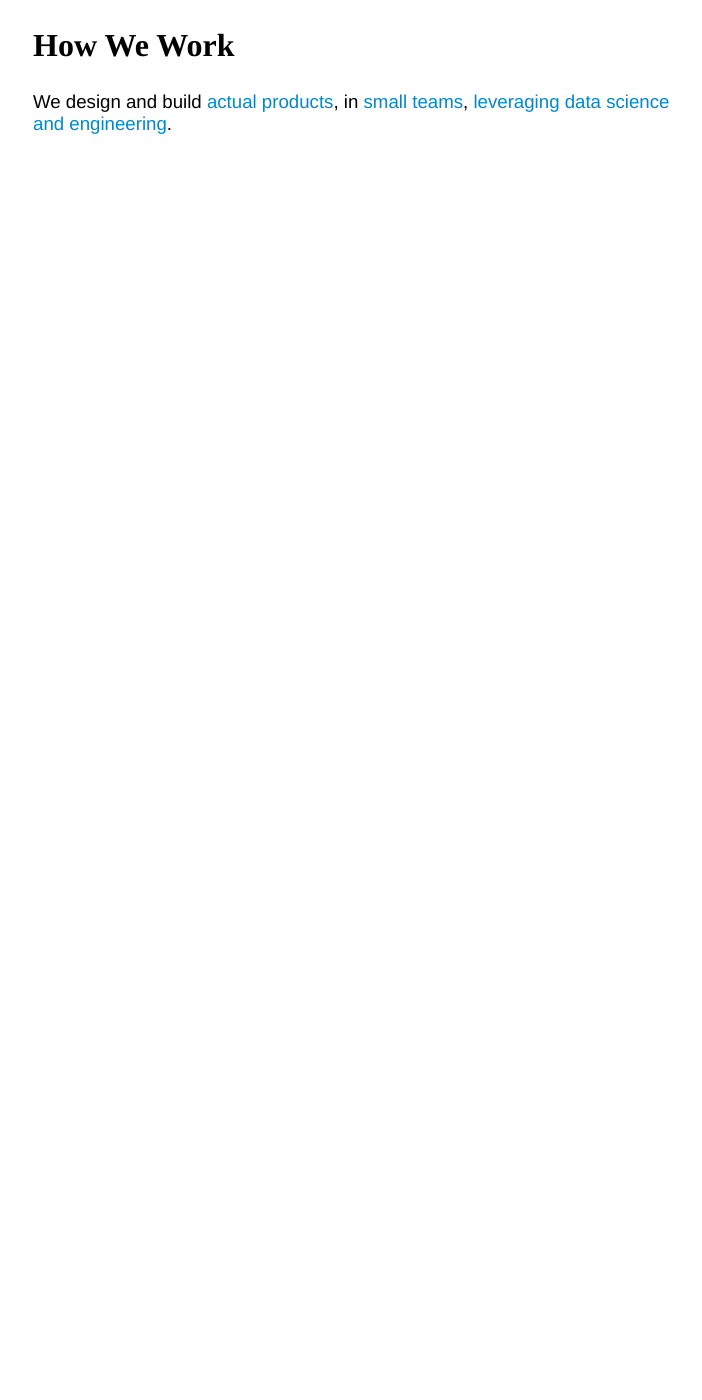
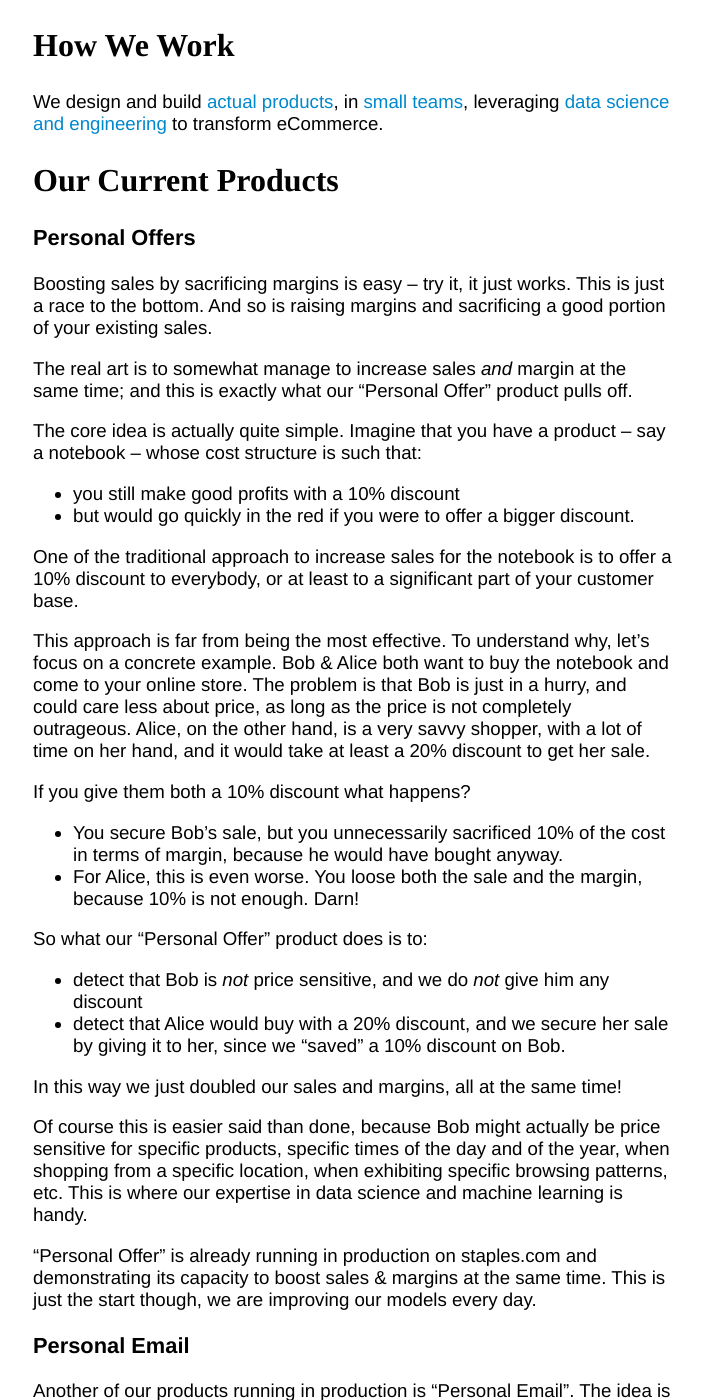
Before and after one commit to staples-sparx/StaplesLabs.github.io, a Jekyll site: the page built from what-we-do.md, in a window 1280 px wide and 1400 px high, scrolled down 479 px. Shown: the whole window, without its empty margins (287-989 px from the left). Built offline with Jekyll 4.4.1, drawn with Linux system fonts in a browser that asks for light colours; before the commit the page ends 900 px from its top, so only the background shows below that; some of the changed text lies outside the part shown.

Commit message:
what-we-do

```diff
--- a/what-we-do.md
+++ b/what-we-do.md
@@ -5,18 +5,127 @@ layout: default
 
 # What We Do
 
-We tackle problems others have not been able to solve. We license
-great content, build systems at scale and use data to push the
-business forward
+We are tasked to design and engineer the products that will shape
+Staples' future.
 
 ## Our Vision
 
-Use data and technology to drive eCommerce functions to the point
-where every customer experience is personal, "indistiguisable from
-magic", and each business process is optimized.
+Use data and technology to drive eCommerce to the point where every
+business process is optimized, and where every customer experience is
+special, personal, "indistinguishable from magic".
 
 ## How We Work
 
 We design and build [actual products](/who-we-are#actual-products), in
-[small teams](/who-we-are#small-teams),
-[leveraging data science and engineering](/who-we-are#data-science--engineering-excellence).
+[small teams](/who-we-are#small-teams), leveraging
+[data science and engineering](/who-we-are#data-science--engineering-excellence)
+to transform eCommerce.
+
+## Our Current Products
+
+### Personal Offers
+
+Boosting sales by sacrificing margins is easy -- try it, it just
+works. This is just a race to the bottom. And so is raising margins
+and sacrificing a good portion of your existing sales.
+
+The real art is to somewhat manage to increase sales _and_ margin at
+the same time; and this is exactly what our "Personal Offer" product
+pulls off.
+
+The core idea is actually quite simple. Imagine that you have a
+product -- say a notebook -- whose cost structure is such that:
+- you still make good profits with a 10% discount
+- but would go quickly in the red if you were to offer a bigger discount.
+
+One of the traditional approach to increase sales for the notebook is
+to offer a 10% discount to everybody, or at least to a significant
+part of your customer base.
+
+This approach is far from being the most effective. To understand why,
+let's focus on a concrete example. Bob & Alice both want to buy the
+notebook and come to your online store. The problem is that Bob is
+just in a hurry, and could care less about price, as long as the price
+is not completely outrageous. Alice, on the other hand, is a very
+savvy shopper, with a lot of time on her hand, and it would take at
+least a 20% discount to get her sale.
+
+If you give them both a 10% discount what happens?
+- You secure Bob's sale, but you unnecessarily sacrificed 10% of the
+  cost in terms of margin, because he would have bought anyway.
+- For Alice, this is even worse. You loose both the sale and the
+  margin, because 10% is not enough. Darn!
+
+So what our "Personal Offer" product does is to:
+- detect that Bob is _not_ price sensitive, and we do _not_ give him
+  any discount
+- detect that Alice would buy with a 20% discount, and we secure her
+  sale by giving it to her, since we "saved" a 10% discount on Bob.
+
+In this way we just doubled our sales and margins, all at the same
+time!
+
+Of course this is easier said than done, because Bob might actually be
+price sensitive for specific products, specific times of the day and
+of the year, when shopping from a specific location, when exhibiting
+specific browsing patterns, etc. This is where our expertise in data
+science and machine learning is handy.
+
+"Personal Offer" is already running in production on staples.com and
+demonstrating its capacity to boost sales & margins at the same
+time. This is just the start though, we are improving our models every
+day.
+
+### Personal Email
+
+Another of our products running in production is "Personal Email". The
+idea is also quite simple, but it is a powerful one.
+
+We inject personalized content and offers on marketing and
+transactional emails. The personalization take into account everything
+we know about the customer: his online and offline shopping patterns,
+browsing history, etc.
+
+There is a twist though. We do not decide on the actual content when
+the email is sent. We defer that decision to the last possible moment:
+when the customer opens the email.
+
+This approach is challenging in that it forces us to flex our
+engineering muscles: we need to be able to run sophisticated machine
+learning algorithms in a couple of milliseconds to avoid impacting the
+customer experience.
+
+However this approach has also proven to be extremely powerful:
+- Recommendations can take into account customer activity up to the
+  second before the email was open. This maximizes the relevancy and
+  impact of the personalized content.
+- Even better, we can plug some adaptive algorithms in the mix that
+  can self-adapt in real-time to patterns that would be hard to
+  _anticipate_ but that can be _discovered_ in real-time: weather
+  episodes, local events and celebrations, etc.
+
+### Smart Shipping
+
+Another area of expertise for SparX is precise shipping times
+computations.
+
+Some websites provide shipping estimations in a very generic form :
+something like "1 to 4 business days". This is a shame, because if you
+know for a fact that a specific product will arrive the same day for a
+specific customer, this is a competitive advantage, and you want to
+communicate it!
+
+When you already have a great shipping infrastructure like Staples
+does, the great thing about communicating personalized and
+highly-accurate shipping times is that it has the potential to drive
+sales _without_ impacting margins. Hard to pass!
+
+Our shipping models are based on historical data and can predict both
+handling and shipping time.
+
+### Multi-Variate Testing Platform
+
+We have a strong culture of
+[fact-based decisions](/who-we-are#bias-for-action-results--fact-based-decisions). This
+means that we measure all our products on a multi-variate testing
+platform, that we designed and built to match our needs.
```
